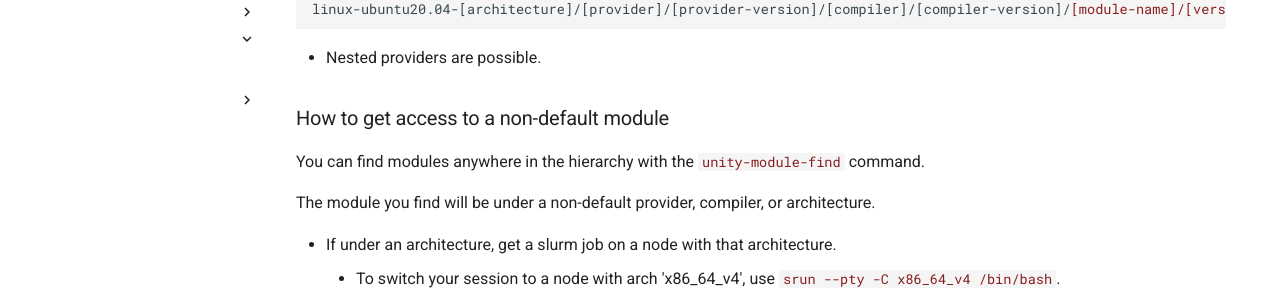
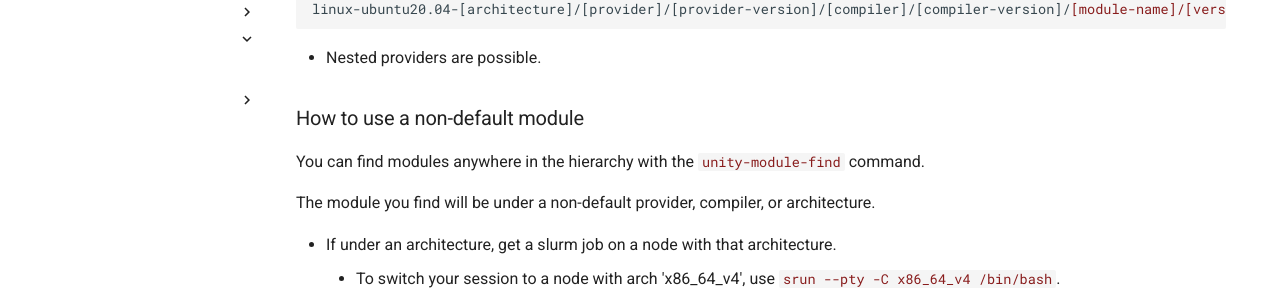
Before and after one commit to UMass-RC/unity-docs, an MkDocs documentation site: the page built from docs/modules/hierarchy.md, in a window 1280 px wide and 900 px high, scrolled down 721 px. Shown: the part 167-466 px from the top of the window. Built offline with MkDocs 1.6.1 and Material for MkDocs 9.7.7, drawn with Linux system fonts in a browser that asks for light colours; comment, search, counter and statistics services are not loaded.

Commit message:
change wording

```diff
--- a/docs/modules/hierarchy.md
+++ b/docs/modules/hierarchy.md
@@ -34,7 +34,7 @@ linux-ubuntu20.04-[architecture]/[provider]/[provider-version]/[compiler]/[compi
 
 * Nested providers are possible.
 
-### How to get access to a non-default module ###
+### How to use a non-default module ###
 You can find modules anywhere in the hierarchy with the <red>`unity-module-find`</red> command.
 
 The module you find will be under a non-default provider, compiler, or architecture.
```
